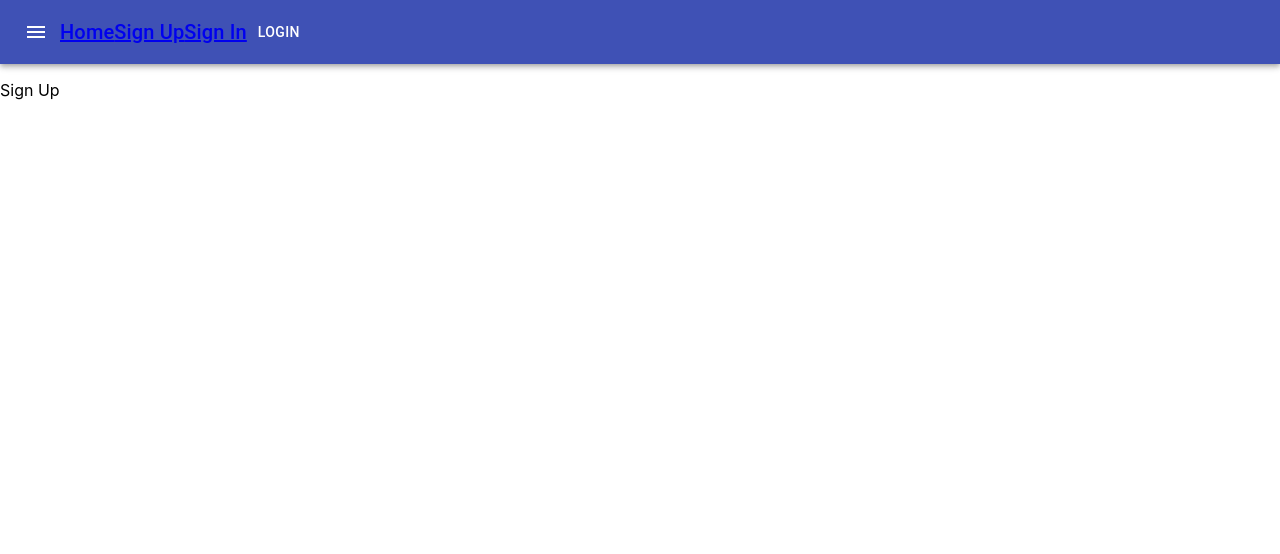
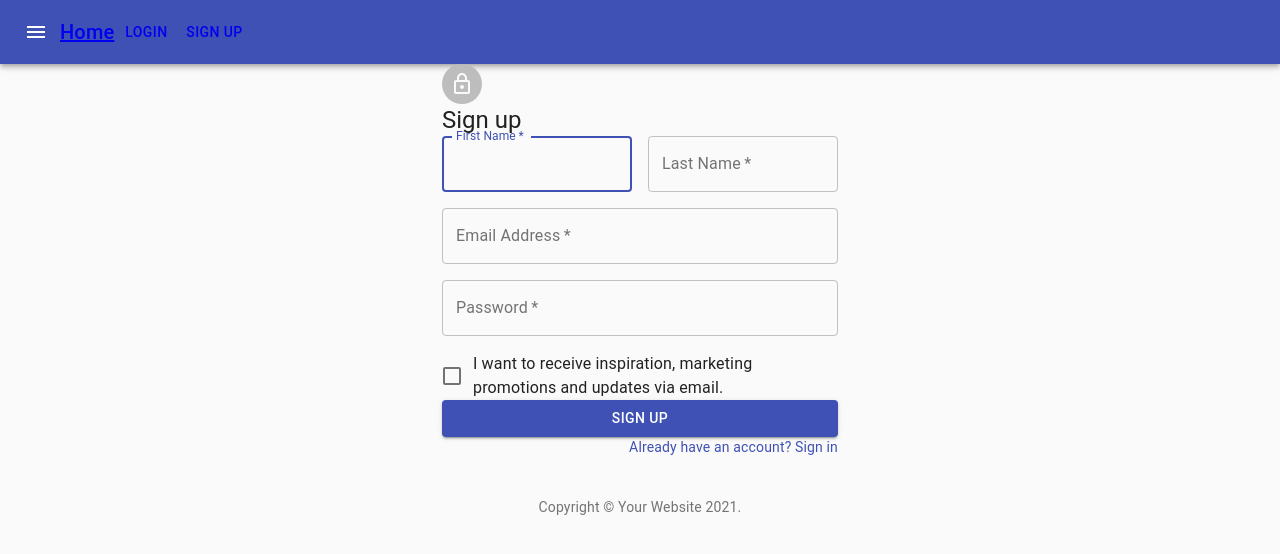
Before and after one commit to Alb33rt/artemis, a React (Create React App) app in the folder code-client/: page /signup in a window 1280 px wide. Shown: the top 554 px of the page. Built offline with nearby package versions, Linux system fonts and the light colour scheme.

Commit message:
sign up page implemented

```diff
--- a/code-client/src/components/navBar.jsx
+++ b/code-client/src/components/navBar.jsx
@@ -34,14 +34,9 @@
                         <Link class="nav-link" to="/">
                             Home
                         </Link>
-                        <Link class="nav-link" to="/signup">
-                            Sign Up
-                        </Link>
-                        <Link class="nav-link" to="/signin">
-                            Sign In
-                        </Link>
                     </Typography>
-                    <Button color="inherit">Login</Button>
+                    <Link to="./signin"><Button color="inherit">Login</Button></Link>
+                    <Link to="./signup"><Button color="inherit">Sign Up</Button></Link>
                 </Toolbar>
             </AppBar>
         </div>
--- a/code-client/src/components/signup.jsx
+++ b/code-client/src/components/signup.jsx
@@ -1,11 +1,143 @@
 import React from "react";
+import Avatar from '@material-ui/core/Avatar';
+import Button from '@material-ui/core/Button';
+import CssBaseline from '@material-ui/core/CssBaseline';
+import TextField from '@material-ui/core/TextField';
+import FormControlLabel from '@material-ui/core/FormControlLabel';
+import Checkbox from '@material-ui/core/Checkbox';
+import Link from '@material-ui/core/Link';
+import Grid from '@material-ui/core/Grid';
+import Box from '@material-ui/core/Box';
+import LockOutlinedIcon from '@material-ui/icons/LockOutlined';
+import Typography from '@material-ui/core/Typography';
+import { makeStyles } from '@material-ui/core/styles';
+import Container from '@material-ui/core/Container';
+
+function Copyright() {
+  return (
+    <Typography variant="body2" color="textSecondary" align="center">
+      {'Copyright © '}
+      <Link color="inherit" href="https://material-ui.com/">
+        Your Website
+      </Link>{' '}
+      {new Date().getFullYear()}
+      {'.'}
+    </Typography>
+  );
+}
+
+const useStyles = makeStyles((theme) => ({
+  paper: {
+    marginTop: theme.spacing(8),
+    display: 'flex',
+    flexDirection: 'column',
+    alignItems: 'center',
+  },
+  avatar: {
+    margin: theme.spacing(1),
+    backgroundColor: theme.palette.secondary.main,
+  },
+  form: {
+    width: '100%', // Fix IE 11 issue.
+    marginTop: theme.spacing(3),
+  },
+  submit: {
+    margin: theme.spacing(3, 0, 2),
+  },
+}));
+
+const classes = useStyles;
 
 export default class SignUp extends React.Component {
-    sendInfo(){
 
-    }
 
-    render() {
-        return <p> Sign Up </p>
-    }
+  render(){
+  return (
+    <Container component="main" maxWidth="xs">
+      <CssBaseline />
+      <div className={classes.paper}>
+        <Avatar className={classes.avatar}>
+          <LockOutlinedIcon />
+        </Avatar>
+        <Typography component="h1" variant="h5">
+          Sign up
+        </Typography>
+        <form className={classes.form} noValidate>
+          <Grid container spacing={2}>
+            <Grid item xs={12} sm={6}>
+              <TextField
+                autoComplete="fname"
+                name="firstName"
+                variant="outlined"
+                required
+                fullWidth
+                id="firstName"
+                label="First Name"
+                autoFocus
+              />
+            </Grid>
+            <Grid item xs={12} sm={6}>
+              <TextField
+                variant="outlined"
+                required
+                fullWidth
+                id="lastName"
+                label="Last Name"
+                name="lastName"
+                autoComplete="lname"
+              />
+            </Grid>
+            <Grid item xs={12}>
+              <TextField
+                variant="outlined"
+                required
+                fullWidth
+                id="email"
+                label="Email Address"
+                name="email"
+                autoComplete="email"
+              />
+            </Grid>
+            <Grid item xs={12}>
+              <TextField
+                variant="outlined"
+                required
+                fullWidth
+                name="password"
+                label="Password"
+                type="password"
+                id="password"
+                autoComplete="current-password"
+              />
+            </Grid>
+            <Grid item xs={12}>
+              <FormControlLabel
+                control={<Checkbox value="allowExtraEmails" color="primary" />}
+                label="I want to receive inspiration, marketing promotions and updates via email."
+              />
+            </Grid>
+          </Grid>
+          <Button
+            type="submit"
+            fullWidth
+            variant="contained"
+            color="primary"
+            className={classes.submit}
+          >
+            Sign Up
+          </Button>
+          <Grid container justifyContent="flex-end">
+            <Grid item>
+              <Link href="/signin" variant="body2">
+                Already have an account? Sign in
+              </Link>
+            </Grid>
+          </Grid>
+        </form>
+      </div>
+      <Box mt={5}>
+        <Copyright />
+      </Box>
+    </Container>
+  );}
 }
```
